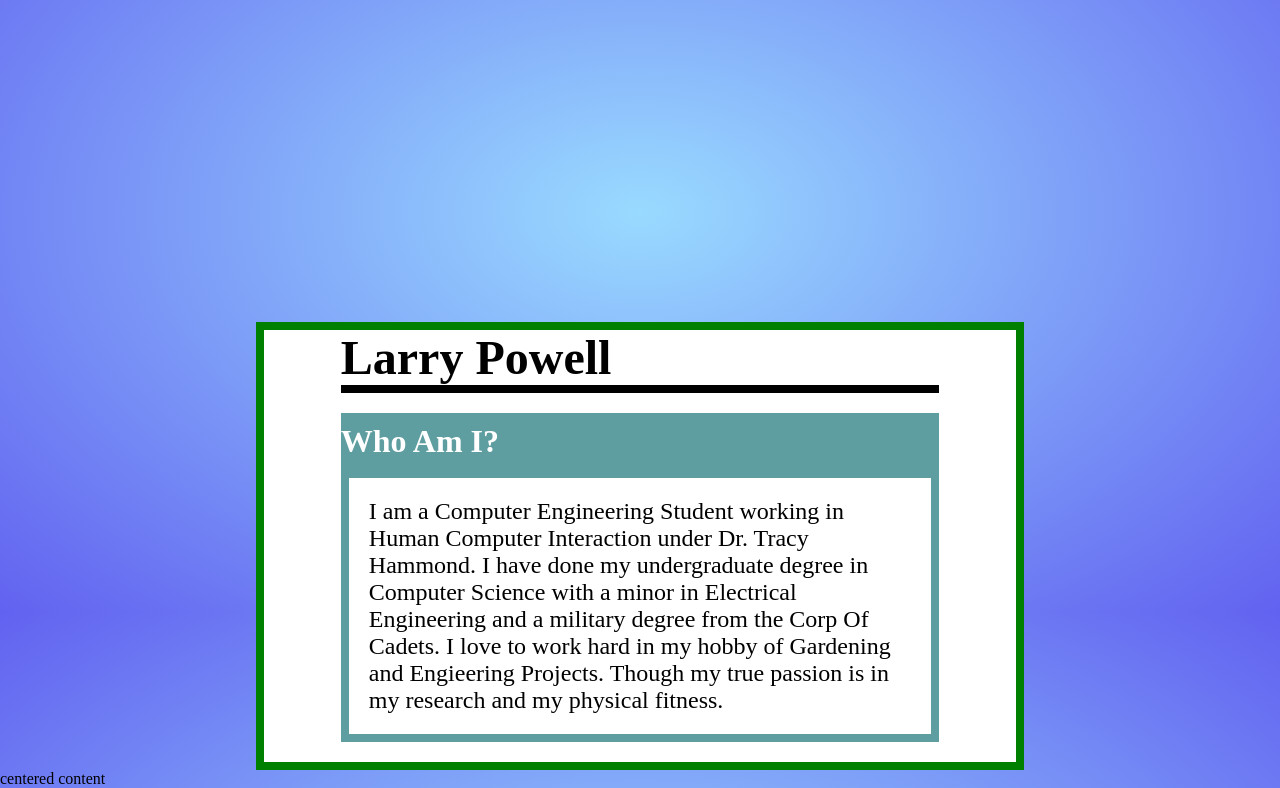
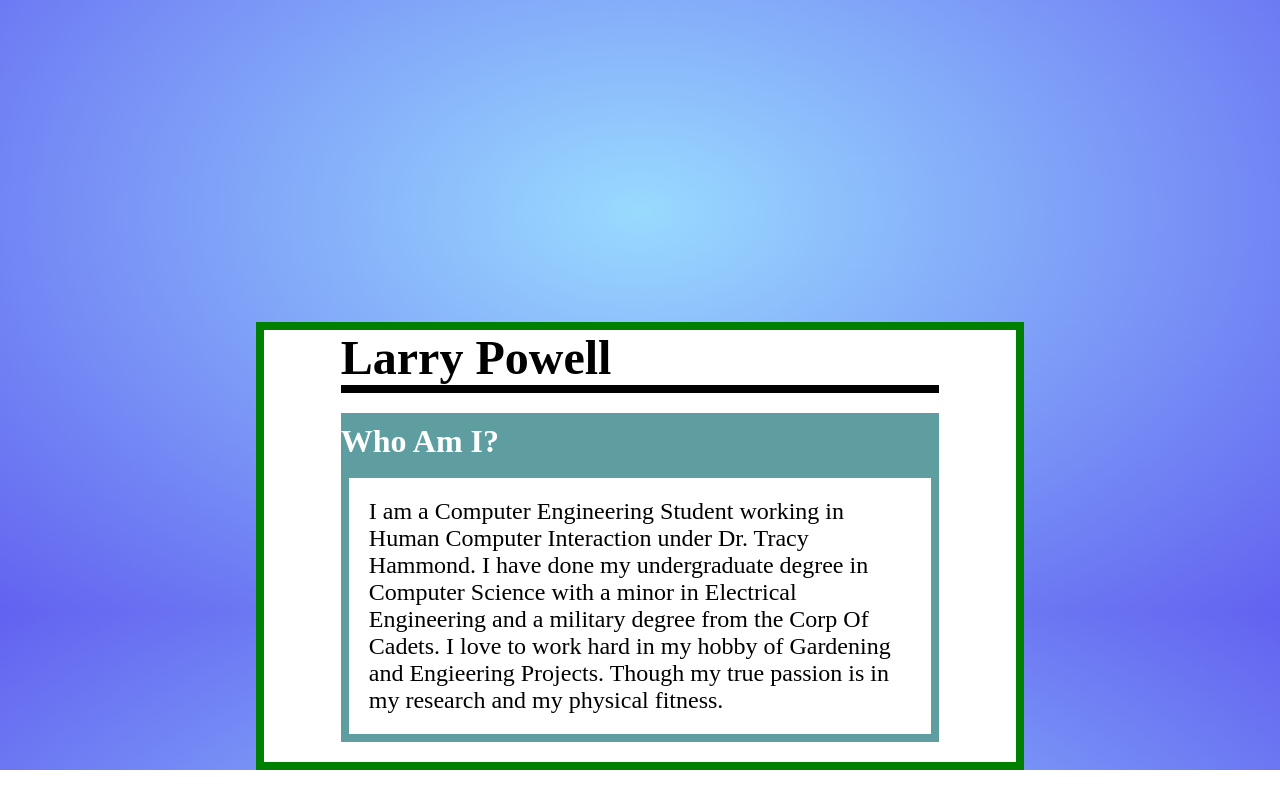
Before and after one commit to orion2166/orion2166.github.io, a plain HTML site: page index.html in a window 1280 px wide. Shown: the part 988-1776 px from the top of the page. Drawn offline with Linux system fonts and the light colour scheme.

Commit message:
remove extra text

```diff
--- a/index.html
+++ b/index.html
@@ -45,9 +45,5 @@
             <section style="padding-top: 20px;"></section>
           </div>
       </div>
-
-      <div id="bio_style">
-        centered content
-    </div>
   </body>
 </html>
```
